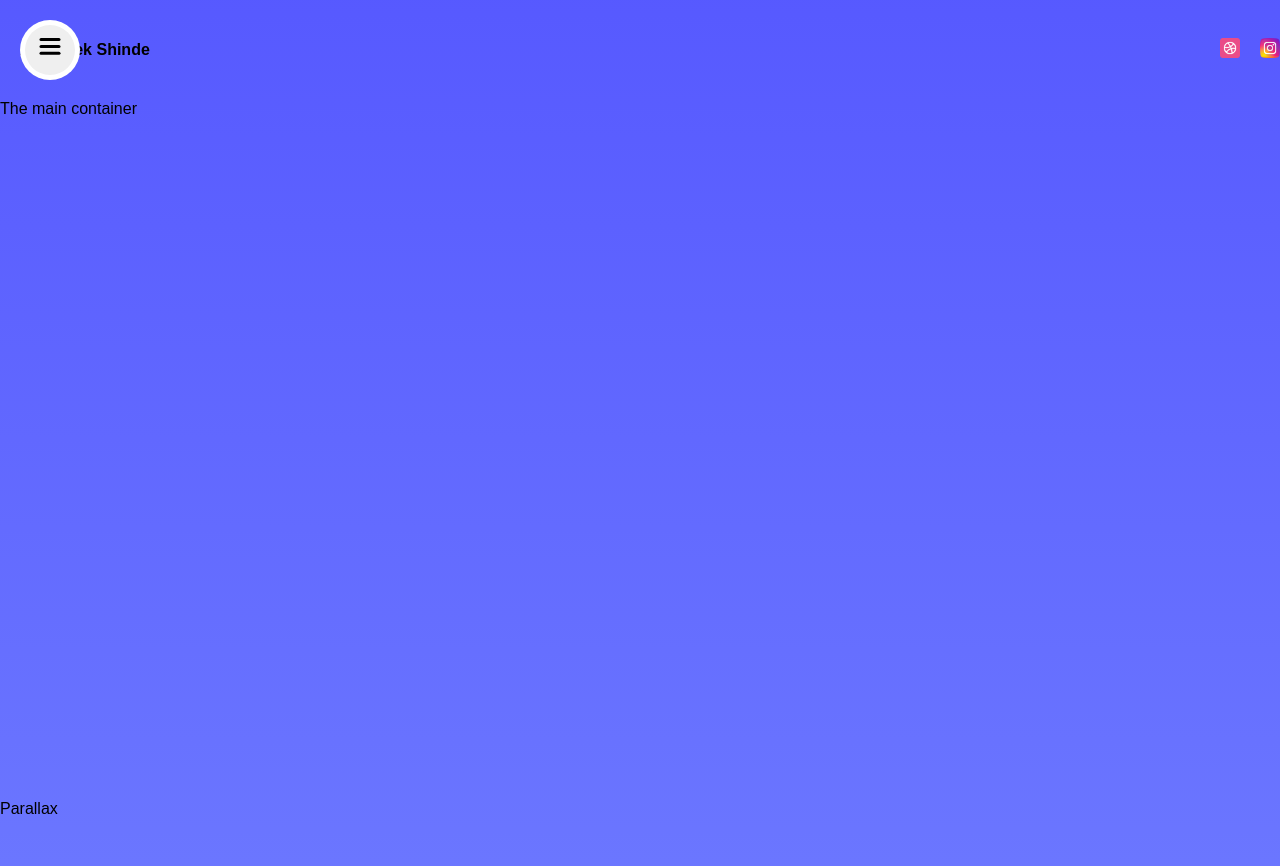
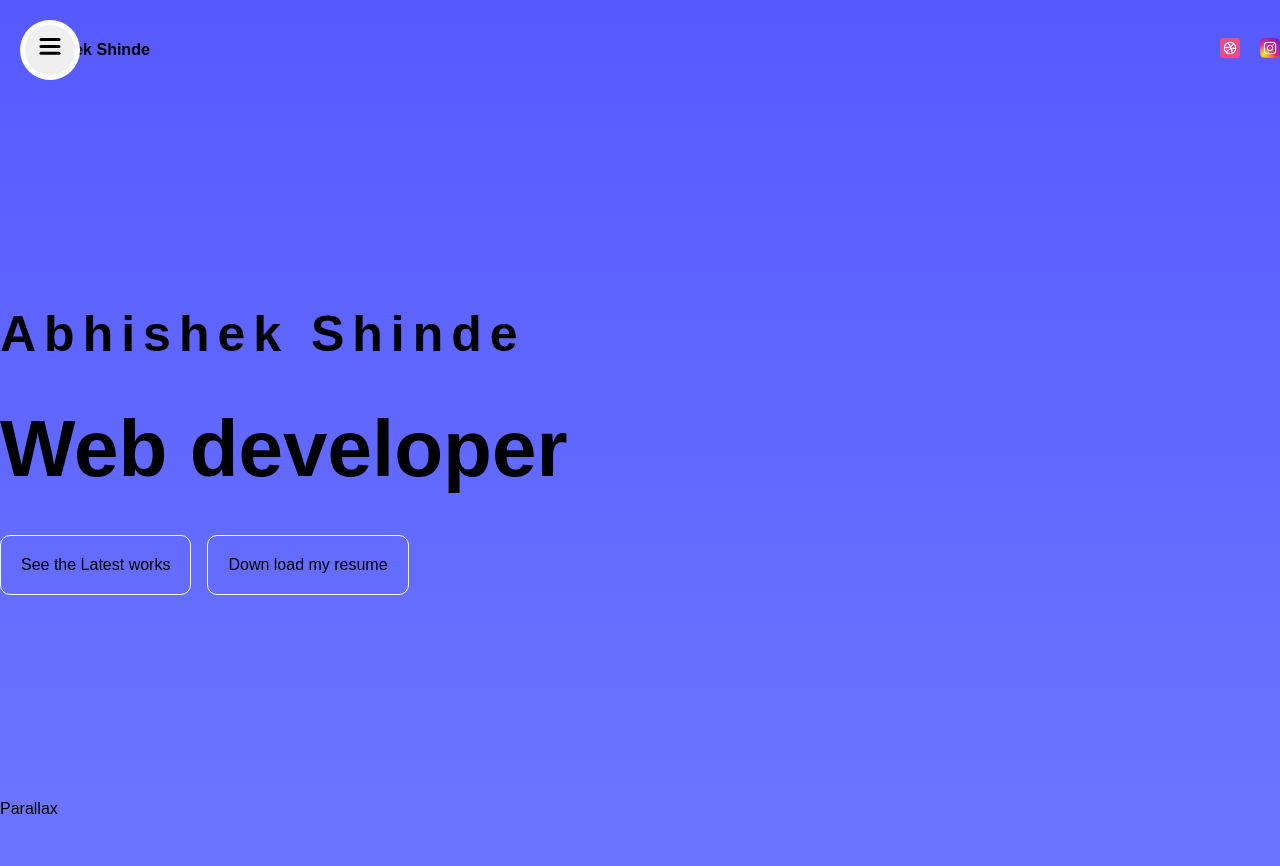
Before and after one commit to Abhishekr2122/portfolio-website, a React (Create React App) app: page / in a window 1280 px wide. Shown: the top 866 px of the page. Built offline with nearby package versions, Linux system fonts and the light colour scheme.

Commit message:
Styling the text container

```diff
--- a/src/components/Main.js
+++ b/src/components/Main.js
@@ -1,5 +1,18 @@
 import "./main.scss";
 
 export default function Main() {
-  return <div className="main">The main container</div>;
+  return (
+    <div className="main">
+      <div className="wrapper">
+        <div className="textContainer">
+          <h2>Abhishek Shinde</h2>
+          <h1>Web developer</h1>
+          <div className="buttons">
+            <button>See the Latest works</button>
+            <button>Down load my resume</button>
+          </div>
+        </div>
+      </div>
+    </div>
+  );
 }
--- a/src/components/main.scss
+++ b/src/components/main.scss
@@ -1,2 +1,38 @@
 .main {
+  height: calc(100vh - 100px);
+
+  .wrapper {
+    max-width: 1366px;
+    height: 100%;
+    margin: auto;
+
+    .textContainer {
+      display: flex;
+      flex-direction: column;
+      justify-content: center;
+      height: 100%;
+      gap: 40px;
+
+      h2 {
+        font-size: 50px;
+        letter-spacing: 8px;
+      }
+
+      h1 {
+        font-size: 80px;
+      }
+
+      .buttons {
+        display: flex;
+        gap: 1rem;
+        button {
+          padding: 20px;
+          border: 1px solid whitesmoke;
+          border-radius: 10px;
+          background-color: transparent;
+          font-size: medium;
+        }
+      }
+    }
+  }
 }
```
